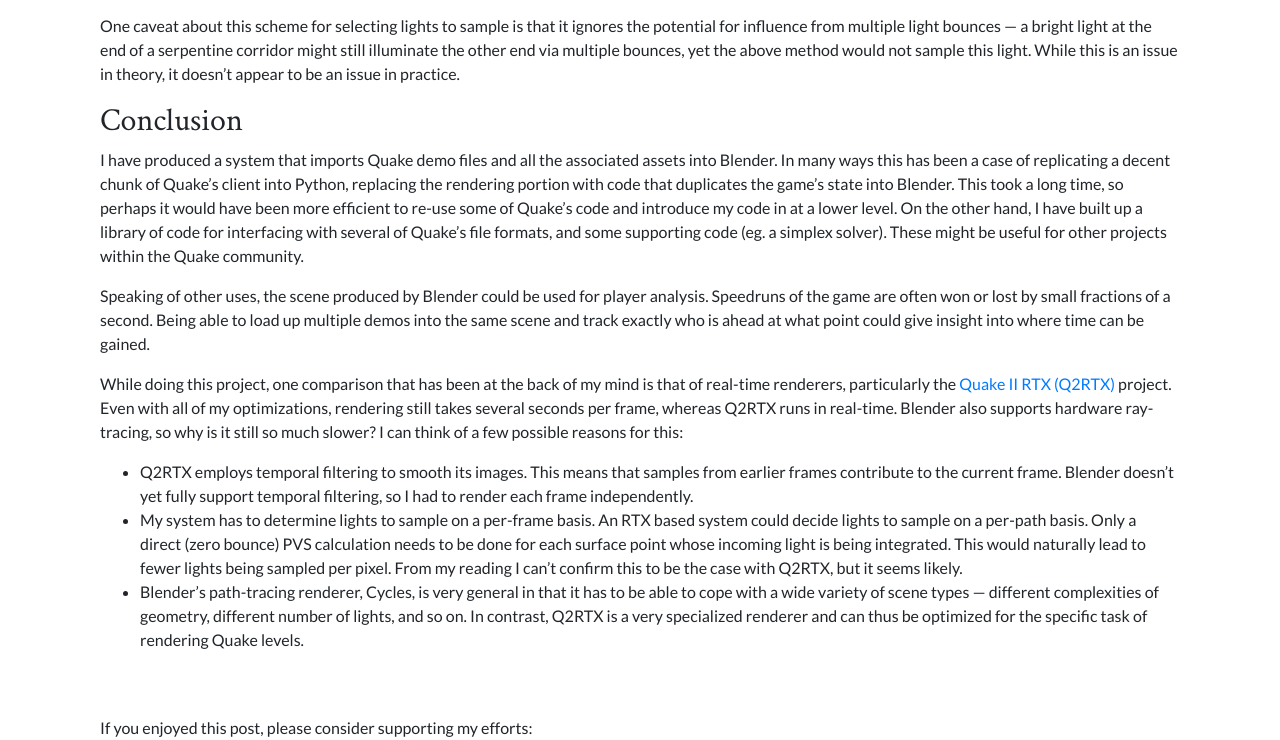
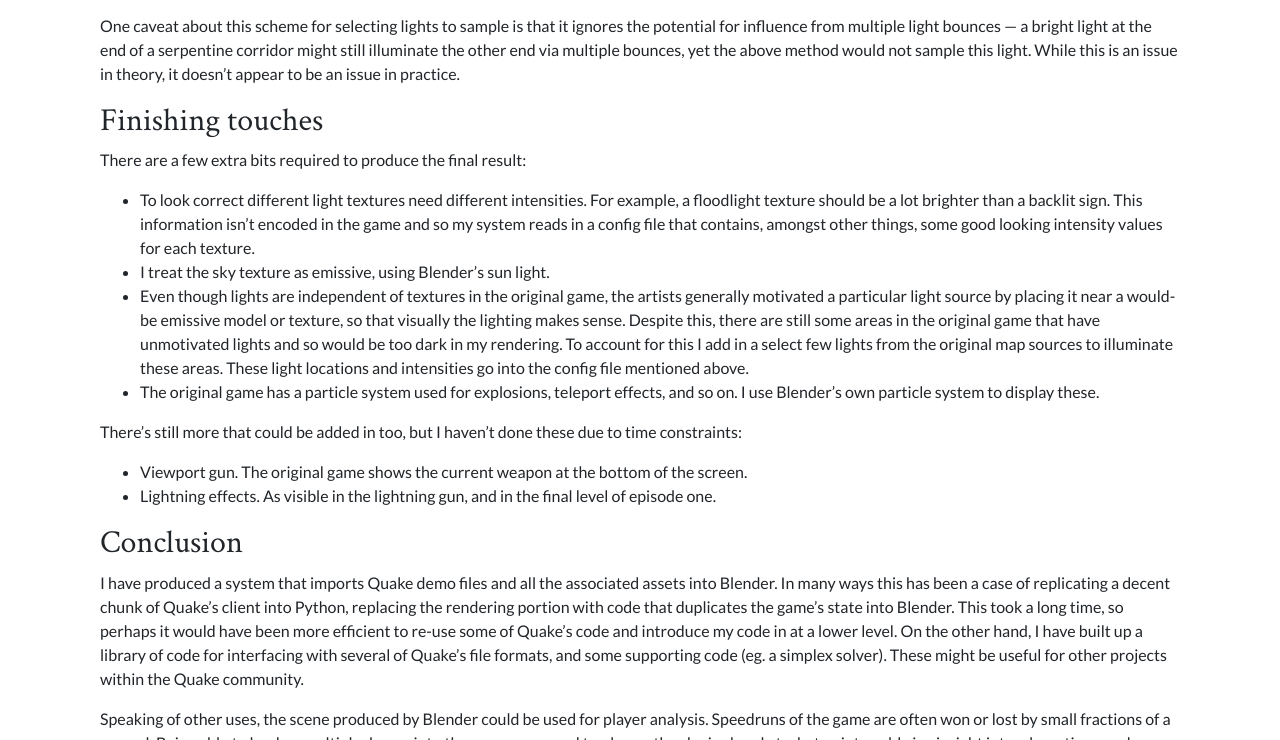
Before and after one commit to matthewearl/matthewearl.github.io, a Jekyll site: the page built from _posts/2021-06-16-quake-blender.md, in a window 1280 px wide and 900 px high, scrolled down 11342 px, cut to the strip 160-900 px from the top of the window. Built offline with Jekyll 4.4.1, drawn with Linux system fonts in a browser that asks for light colours; nearby versions of some CDN libraries.

Commit message:
add in a finishing touches section

```diff
--- a/_posts/2021-06-16-quake-blender.md
+++ b/_posts/2021-06-16-quake-blender.md
@@ -674,6 +674,35 @@ the end of a serpentine corridor might still illuminate the other end via
 multiple bounces, yet the above method would not sample this light.  While this
 is an issue in theory, it doesn't appear to be an issue in practice.
 
+## Finishing touches
+
+There are a few extra bits required to produce the final result:
+
+- To look correct different light textures need different intensities.  For
+  example, a floodlight texture should be a lot brighter than a backlit sign.
+  This information isn't encoded in the game and so my system reads in a config
+  file that contains, amongst other things, some good looking intensity values
+  for each texture.
+- I treat the sky texture as emissive, using Blender's sun light.
+- Even though lights are independent of textures in the original game, the
+  artists generally motivated a particular light source by placing it near a
+  would-be emissive model or texture, so that visually the lighting makes sense.
+  Despite this, there are still some areas in the original game that have
+  unmotivated lights and so would be too dark in my rendering.  To account for
+  this I add in a select few lights from the original map sources to illuminate
+  these areas.  These light locations and intensities go into the config file
+  mentioned above.
+- The original game has a particle system used for explosions, teleport
+  effects, and so on.  I use Blender's own particle system to display these.
+
+There's still more that could be added in too, but I haven't done these due to
+time constraints:
+
+- Viewport gun.  The original game shows the current weapon at the bottom of the
+  screen.
+- Lightning effects.  As visible in the lightning gun, and in the final level of
+  episode one.
+
 ## Conclusion
 
 I have produced a system that imports Quake demo files and all the associated
```
